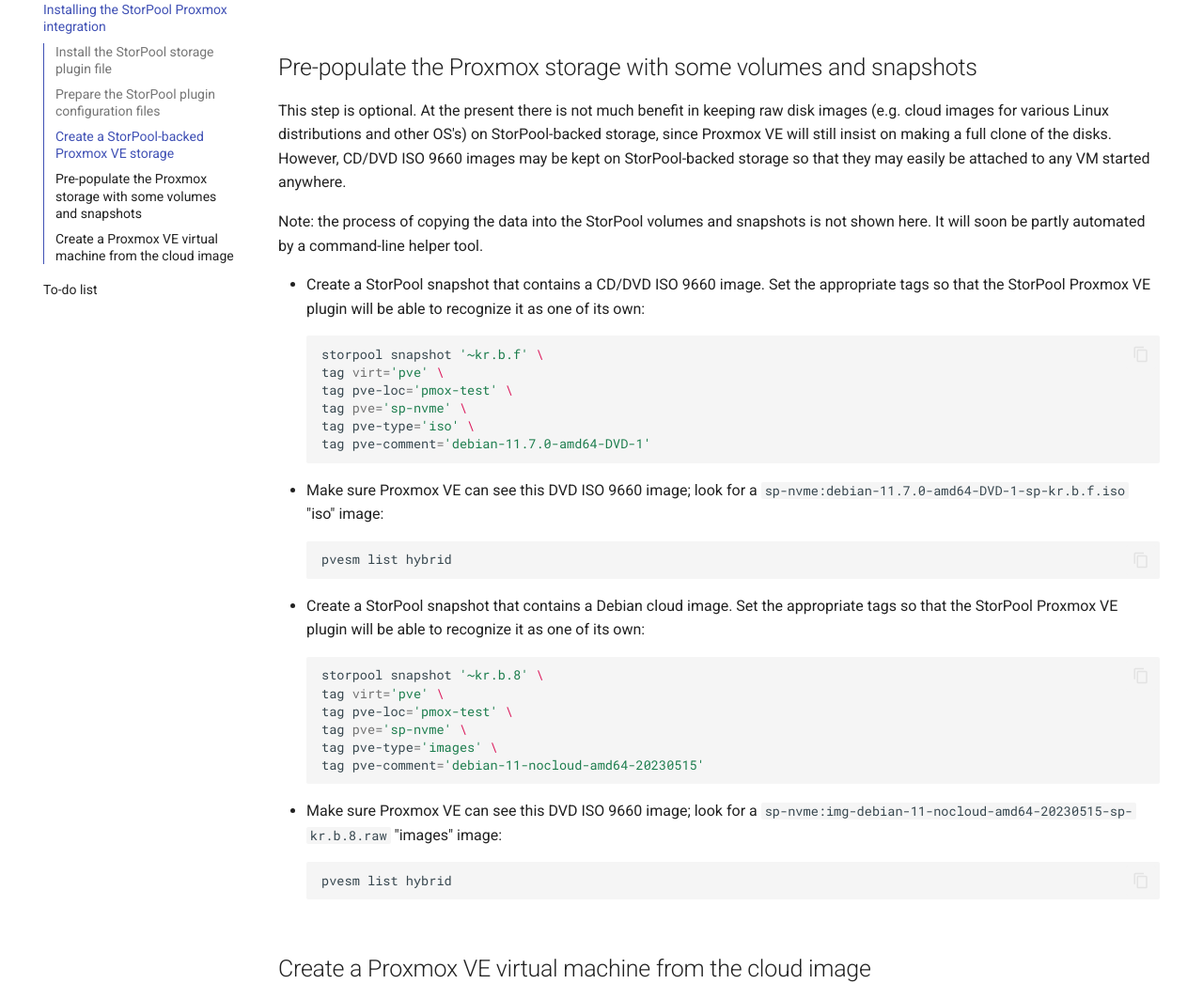
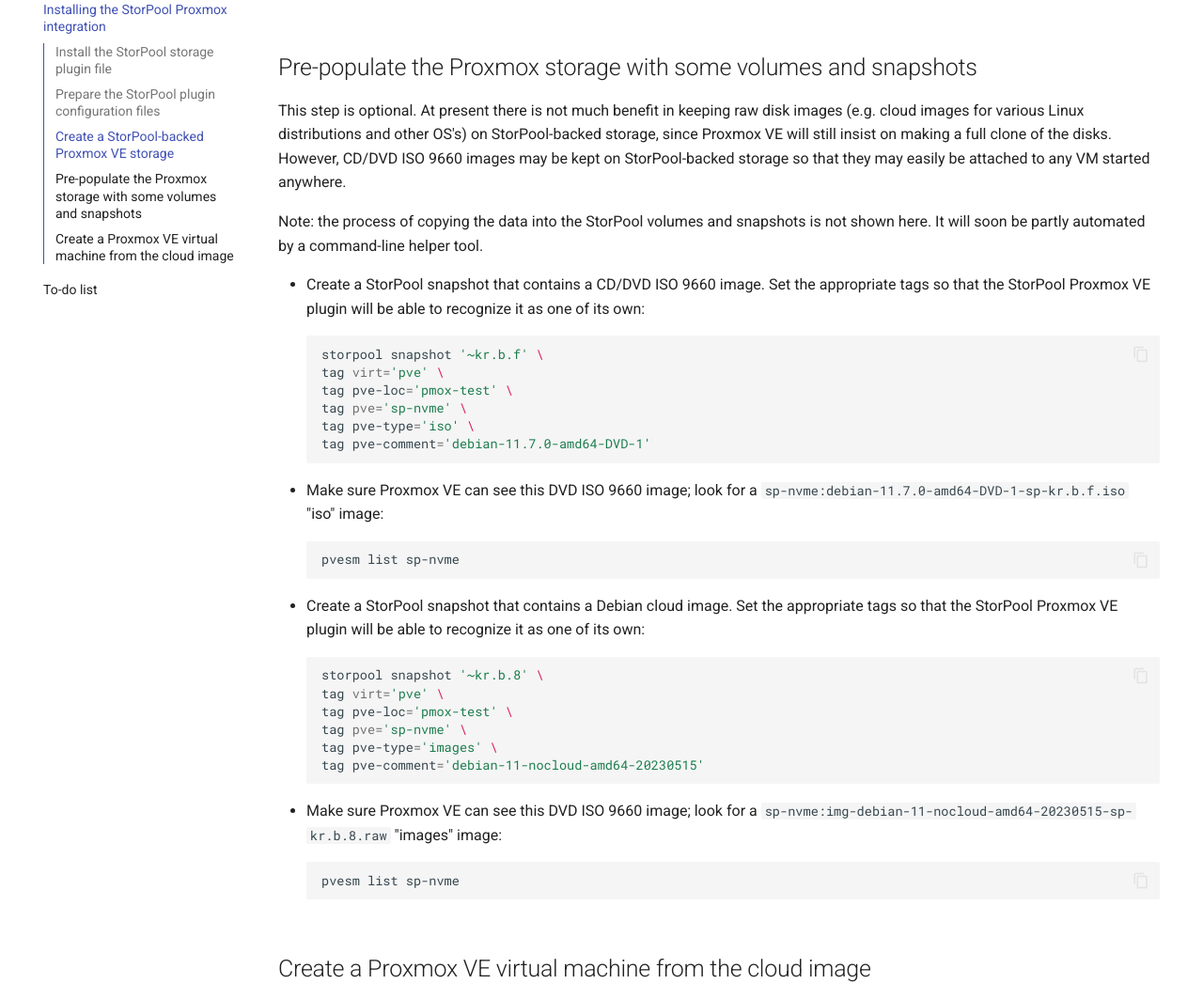
Before and after one commit to storpool/pve-storpool, an MkDocs documentation site: the page built from docs/install.md, in a window 1280 px wide and 1400 px high, scrolled down 1733 px. Shown: the part 152-1199 px from the top of the window at 94% size. Built offline with MkDocs 1.6.1 and Material for MkDocs 9.7.7, drawn with Linux system fonts in a browser that asks for light colours; comment, search, counter and statistics services are not loaded.

Commit message:
docs/install: minor fixes
Change a missed mention of "hybrid" to "sp-nvme".
Pick one of "at present" or "at the present time".

````diff
--- a/docs/install.md
+++ b/docs/install.md
@@ -88,7 +88,7 @@
 ## Pre-populate the Proxmox storage with some volumes and snapshots
 
 This step is optional.
-At the present there is not much benefit in keeping raw disk images
+At present there is not much benefit in keeping raw disk images
 (e.g. cloud images for various Linux distributions and other OS's) on
 StorPool-backed storage, since Proxmox VE will still insist on making
 a full clone of the disks.
@@ -113,7 +113,7 @@
 - Make sure Proxmox VE can see this DVD ISO 9660 image; look for
   a `sp-nvme:debian-11.7.0-amd64-DVD-1-sp-kr.b.f.iso` "iso" image:
   ``` sh
-  pvesm list hybrid
+  pvesm list sp-nvme
   ```
 - Create a StorPool snapshot that contains a Debian cloud image.
   Set the appropriate tags so that the StorPool Proxmox VE plugin will be
@@ -129,7 +129,7 @@
 - Make sure Proxmox VE can see this DVD ISO 9660 image; look for
   a `sp-nvme:img-debian-11-nocloud-amd64-20230515-sp-kr.b.8.raw` "images" image:
   ``` sh
-  pvesm list hybrid
+  pvesm list sp-nvme
   ```
 
 ## Create a Proxmox VE virtual machine from the cloud image
````
